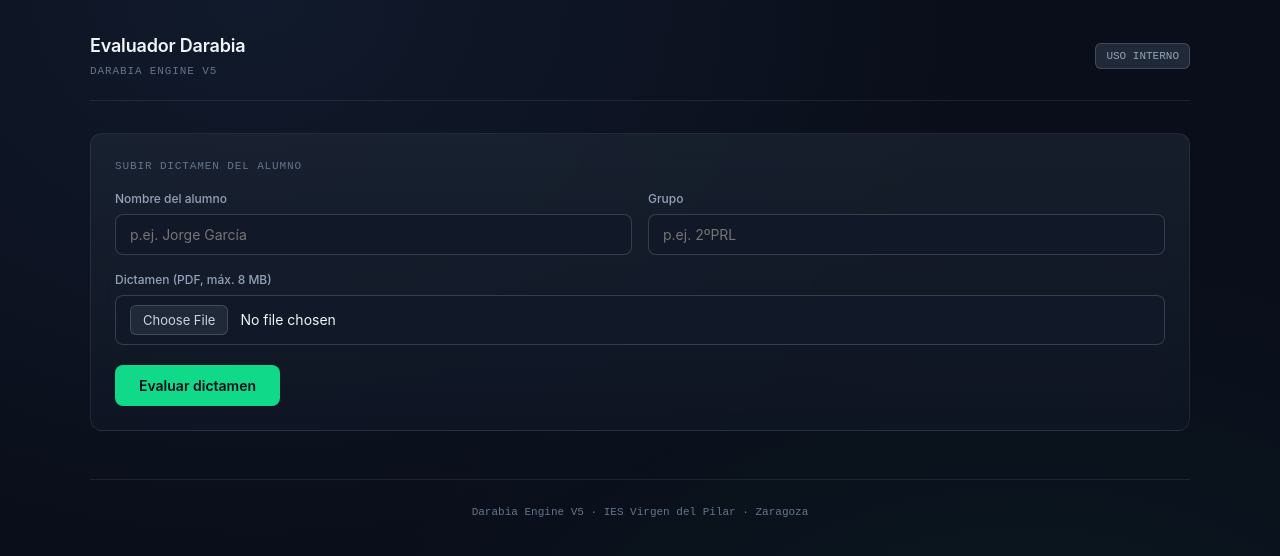
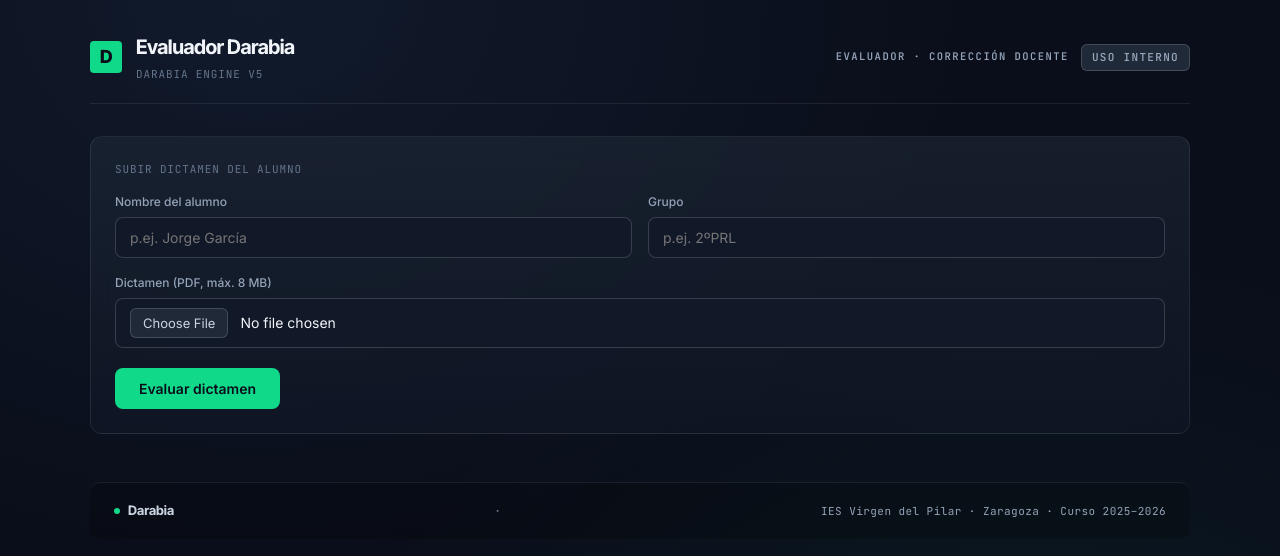
Before and after one commit to EpicuroX/Corrector-Ciego-, a website: page index.html in a window 1280 px wide. Drawn offline with Linux system fonts and the light colour scheme.

Commit message:
Versión Darabia.html

```diff
--- a/index.html
+++ b/index.html
@@ -5,6 +5,12 @@
 <meta name="viewport" content="width=device-width, initial-scale=1.0">
 <meta name="robots" content="noindex, nofollow">
 <title>Evaluador Darabia · Darabia Engine V5</title>
+
+<!-- Tipografías Darabia · Inter Tight (display) + Inter (cuerpo) + JetBrains Mono (metadatos) -->
+<link rel="preconnect" href="https://fonts.googleapis.com">
+<link rel="preconnect" href="https://fonts.gstatic.com" crossorigin>
+<link href="https://fonts.googleapis.com/css2?family=Inter:wght@400;500;600;700&family=Inter+Tight:wght@500;600;700;800&family=JetBrains+Mono:wght@400;500;600;700&display=swap" rel="stylesheet">
+
 <style>
 /* ============================================================================
    DARABIA ENGINE V5 · CORRECTOR DOCENTE
@@ -57,18 +63,95 @@ header {
   margin-bottom: 32px;
   padding-bottom: 20px;
   border-bottom: 1px solid var(--border);
-}
-header h1 { font-size: 18px; font-weight: 600; letter-spacing: -0.01em; }
+  gap: 16px;
+}
+header .header-left {
+  display: flex;
+  align-items: center;
+  gap: 14px;
+  min-width: 0;
+}
+header .header-titulo {
+  display: flex;
+  flex-direction: column;
+  gap: 2px;
+  min-width: 0;
+}
+header h1 {
+  font-family: 'Inter Tight', 'Inter', sans-serif;
+  font-size: 20px;
+  font-weight: 700;
+  letter-spacing: -0.025em;
+  color: var(--text-0);
+}
 header .subtitle {
   font-family: 'JetBrains Mono', 'Courier New', monospace;
-  font-size: 11px; color: var(--text-3); margin-top: 4px;
+  font-size: 11px; color: var(--text-3); margin-top: 2px;
   text-transform: uppercase; letter-spacing: 0.08em;
+}
+header .header-right {
+  display: flex;
+  align-items: center;
+  gap: 12px;
 }
 header .badge {
   font-family: 'JetBrains Mono', monospace;
   font-size: 11px; padding: 4px 10px;
   border: 1px solid var(--border-strong); border-radius: 6px;
   color: var(--text-2); background: var(--bg-2);
+}
+
+/* ── MARCA DARABIA · mark, wordmark, eyebrow, pill, cofirma ───────── */
+.darabia-mark {
+  display: inline-flex;
+  align-items: center;
+  justify-content: center;
+  width: 32px;
+  height: 32px;
+  background: var(--green);
+  color: var(--bg-0);
+  font-family: 'Inter Tight', sans-serif;
+  font-weight: 800;
+  font-size: 18px;
+  line-height: 1;
+  letter-spacing: -0.03em;
+  border-radius: 4px;
+  flex-shrink: 0;
+}
+.darabia-wordmark {
+  display: inline-flex;
+  align-items: center;
+  gap: 12px;
+}
+.darabia-name {
+  font-family: 'Inter Tight', sans-serif;
+  font-weight: 700;
+  font-size: 18px;
+  color: var(--text-0);
+  letter-spacing: -0.025em;
+  line-height: 1;
+}
+.eyebrow {
+  font-family: 'JetBrains Mono', monospace;
+  font-size: 10.5px;
+  color: var(--text-2);
+  letter-spacing: 0.14em;
+  text-transform: uppercase;
+  font-weight: 600;
+}
+.pill {
+  display: inline-flex;
+  align-items: center;
+  padding: 4px 10px;
+  background: rgba(255, 255, 255, 0.04);
+  border: 1px solid rgba(255, 255, 255, 0.12);
+  border-radius: 4px;
+  font-family: 'JetBrains Mono', monospace;
+  font-size: 10px;
+  font-weight: 600;
+  color: var(--text-2);
+  letter-spacing: 0.12em;
+  text-transform: uppercase;
 }
 
 /* ── PANELES (glassmorphism) ──────────────────────────────────────── */
@@ -333,8 +416,10 @@ button.secondary {
 }
 .bloque.nota-docente .bloque-tag { background: var(--amber); color: var(--bg-0); }
 .bloque-titulo {
+  font-family: 'Inter Tight', 'Inter', sans-serif;
   font-size: 16px;
-  font-weight: 600;
+  font-weight: 700;
+  letter-spacing: -0.02em;
   color: var(--text-0);
   margin-top: 8px;
 }
@@ -715,14 +800,48 @@ button.secondary {
 /* ── UTILIDADES ───────────────────────────────────────────────────── */
 .hidden { display: none !important; }
 
+/* ── FOOTER · cofirma institucional ───────────────────────────────── */
 footer {
   margin-top: 48px;
-  padding-top: 24px;
+  padding: 18px 24px;
   border-top: 1px solid var(--border);
-  text-align: center;
+  background: rgba(0, 0, 0, 0.2);
+  border-radius: 10px;
+  display: flex;
+  align-items: center;
+  justify-content: space-between;
+  gap: 14px;
+  font-size: 12px;
+  color: var(--text-1);
+}
+footer .cofirma-darabia {
+  display: inline-flex;
+  align-items: center;
+  gap: 8px;
+  font-family: 'Inter Tight', sans-serif;
+  font-weight: 700;
+  color: var(--text-1);
+  font-size: 13px;
+}
+footer .cofirma-dot {
+  display: inline-block;
+  width: 6px;
+  height: 6px;
+  border-radius: 50%;
+  background: var(--green);
+}
+footer .cofirma-divider {
+  color: var(--text-3);
+  font-family: 'JetBrains Mono', monospace;
+}
+footer .cofirma-cliente {
+  color: var(--text-2);
   font-size: 11px;
-  color: var(--text-3);
-  font-family: 'JetBrains Mono', monospace;
+  font-family: 'JetBrains Mono', monospace;
+  letter-spacing: 0.04em;
+}
+@media (max-width: 600px) {
+  footer { flex-direction: column; align-items: flex-start; gap: 8px; }
 }
 
 /* ── RESPONSIVE ───────────────────────────────────────────────────── */
@@ -1139,6 +1258,7 @@ section#estado-resultado.con-visor .visor-pdf {
 
   /* — Ocultar todo lo que NO va al alumno por defecto — */
   header,
+  footer,
   #estado-formulario,
   #estado-procesando,
   #estado-error,
@@ -1341,11 +1461,17 @@ section#estado-resultado.con-visor .visor-pdf {
 <div class="container">
 
 <header>
-  <div>
-    <h1>Evaluador Darabia</h1>
-    <div class="subtitle" id="header-subtitle">Darabia Engine V5</div>
+  <div class="header-left">
+    <span class="darabia-mark" aria-hidden="true">D</span>
+    <div class="header-titulo">
+      <h1>Evaluador Darabia</h1>
+      <div class="subtitle" id="header-subtitle">Darabia Engine V5</div>
+    </div>
   </div>
-  <span class="badge">USO INTERNO</span>
+  <div class="header-right">
+    <span class="eyebrow">Evaluador · Corrección docente</span>
+    <span class="badge pill">Uso interno</span>
+  </div>
 </header>
 
 <!-- ═══ ESTADO 1 · FORMULARIO ═══════════════════════════════════════ -->
@@ -1417,12 +1543,12 @@ section#estado-resultado.con-visor .visor-pdf {
       <span class="badge-modificado">Modificado</span>
     </div>
     <div class="barra-edicion-acciones">
-      <button class="btn-visor" id="btn-visor" disabled>📄 Ver dictamen</button>
-      <button class="btn-edit-on" id="btn-modo-edicion">✎ Editar</button>
-      <button class="btn-edit-off" id="btn-modo-guardar">✓ Volver a lectura</button>
+      <button class="btn-visor" id="btn-visor" disabled>Ver dictamen</button>
+      <button class="btn-edit-on" id="btn-modo-edicion">Editar</button>
+      <button class="btn-edit-off" id="btn-modo-guardar">Volver a lectura</button>
       <button class="btn-descartar" id="btn-descartar">Descartar cambios</button>
       <button class="btn-restaurar" id="btn-restaurar">Restaurar IA original</button>
-      <button class="btn-print" id="btn-print">🖨 Generar PDF alumno</button>
+      <button class="btn-print" id="btn-print">Generar PDF alumno</button>
     </div>
   </div>
 
@@ -1482,7 +1608,7 @@ section#estado-resultado.con-visor .visor-pdf {
           <span class="bloque-tag">Solo profesor</span>
           <div class="bloque-titulo">Análisis del dictamen · margen docente 40%</div>
         </div>
-        <button class="btn-copiar" data-target="nota-docente">📋 Copiar</button>
+        <button class="btn-copiar" data-target="nota-docente">Copiar</button>
       </div>
       <div class="bloque-contenido" id="contenido-nota-docente"></div>
     </div>
@@ -1586,7 +1712,12 @@ section#estado-resultado.con-visor .visor-pdf {
 </section>
 
 <footer>
-  Darabia Engine V5 · IES Virgen del Pilar · Zaragoza
+  <span class="cofirma-darabia">
+    <span class="cofirma-dot" aria-hidden="true"></span>
+    Darabia
+  </span>
+  <span class="cofirma-divider">·</span>
+  <span class="cofirma-cliente">IES Virgen del Pilar · Zaragoza · Curso 2025–2026</span>
 </footer>
 
 </div>
```
